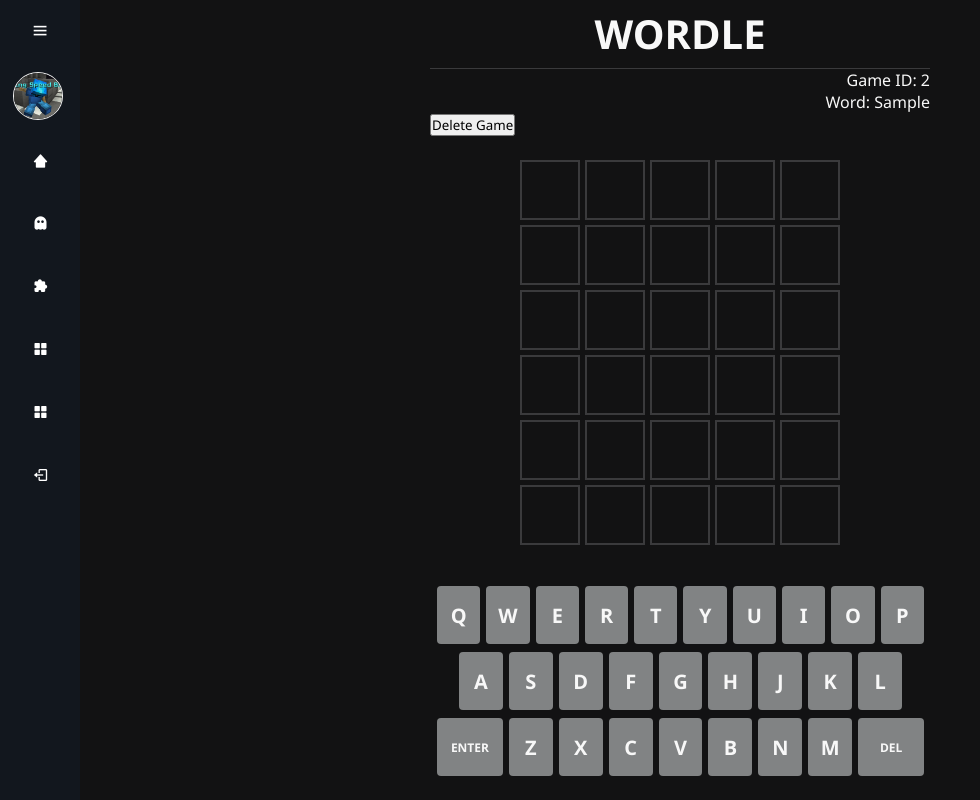
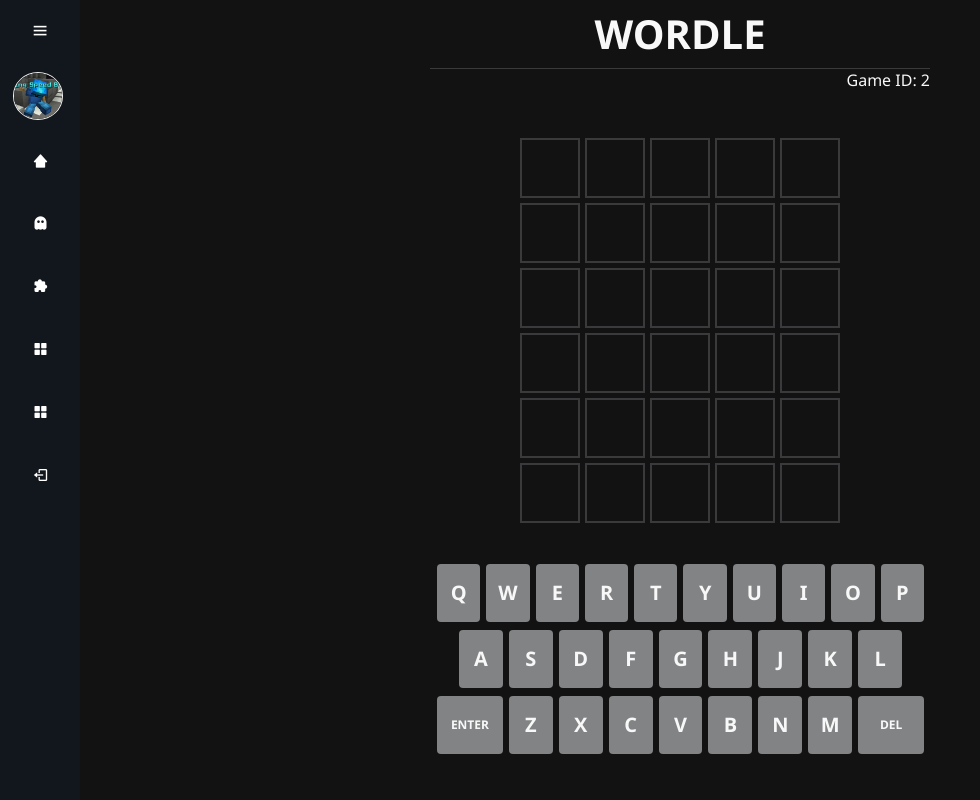
Before and after one commit to GooPoo/Game-Website, a Flask app: page /words/wordle in a window 1280 px wide. Shown: the whole page, without its empty margins (0-980 px from the left). Run offline with Flask 3, Linux system fonts and the light colour scheme; a user stored in the database is signed in; tables that the repository leaves empty hold one stand-in row (values such as "Sample post"); data that the repository does not hold is empty.

Commit message:
removing delete game and gameword

```diff
--- a/app/static/js/wordleMain.js
+++ b/app/static/js/wordleMain.js
@@ -1,31 +1,5 @@
 // Get the CSRF token from the hidden input
 const csrfToken = document.getElementById('csrf_token').value;
-
-// FOR DEVELOPMENT ONLY, DELETE THIS SECTION FOR PRODUCTION
-document.getElementById('delete-game').addEventListener('click', function() {
-  if (confirm("Are you sure you want to delete this game? This action cannot be undone.")) {
-      console.log('Deleting game with ID:', gameId);
-      fetch('/words/delete_game', {
-          method: 'POST',
-          headers: {
-              'Content-Type': 'application/json',
-              'X-CSRFToken': csrfToken,
-          },
-          body: JSON.stringify({ game_id: gameId })
-      })
-      .then(response => response.json())
-      .then(data => {
-          if (data.error) {
-              alert(data.error);
-          } else {
-              alert(data.message);
-              window.location.href = '/words';
-          }
-      })
-      .catch(error => console.error('Error:', error));
-  }
-});
-//=================================================================================
 
 document.addEventListener("DOMContentLoaded", () => {
     createSquares();
--- a/app/templates/gameDetails.html
+++ b/app/templates/gameDetails.html
@@ -16,7 +16,6 @@
                 <p class="stats">User: {{ user }}</p>
                 <p class="stats">Game ID: {{ game_id }}</p>
                 <p class="stats">Score: {{ score }}</p>
-                <button id="delete-game" class="wide-button">Delete Game</button>
             </div>
 
             <div id="board-container">
--- a/app/templates/wordleMain.html
+++ b/app/templates/wordleMain.html
@@ -15,8 +15,6 @@
             </header>
             <div>
                 <p class="stats">Game ID: {{ game_id }}</p>
-                <p class="stats">Word: {{ gamewordofday }}</p>
-                <button id="delete-game" class="wide-button">Delete Game</button>
             </div>
 
             <div id="board-container">
```
